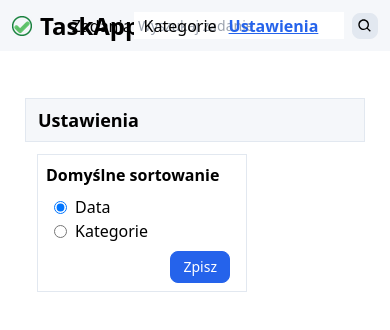
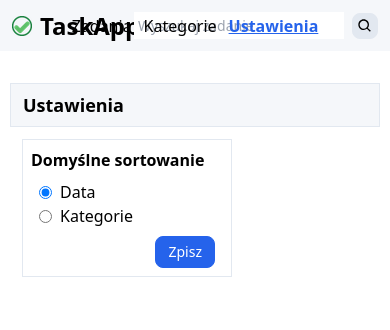
Before and after one commit to JakubM-I/todo-list-vite, a React (Vite) app: page /todo-list-vite/configuration in a window 390 px wide. Shown: the top 330 px of the page. Built offline with nearby package versions, Linux system fonts and the light colour scheme.

Commit message:
Mobile styling

```diff
--- a/src/common/Main/index.jsx
+++ b/src/common/Main/index.jsx
@@ -1,5 +1,5 @@
 const MainElement = ({children}) => (
-        <main className="p-[15px] h-full">
+        <main className="p-0 mobile-l:p-[15px] h-full">
             {children}
         </main>
     );
--- a/src/common/PopupModal/index.jsx
+++ b/src/common/PopupModal/index.jsx
@@ -10,7 +10,7 @@ const PopupModal = ({title, body}) => {
     }
 
     return (
-        <div className="absolute top-0 left-0 right-0 bottom-0 w-[100vw] h-[100vh] bg-transparentDarkBackground flex justify-center items-top"
+        <div className="absolute top-0 left-0 right-0 bottom-0 w-[100vw] h-[100vh] px-2 bg-transparentDarkBackground flex justify-center items-top"
         onClick={() => dispatch(closeModal())}>
              <div className="border border-solid border-borderGray bg-primaryLightColor p-3 mt-14 w-[min(450px,100%)] h-fit" onClick={handleContentCLick}>
                 <div className="flex items-center justify-end">
--- a/src/features/tasks/AddForm/index.jsx
+++ b/src/features/tasks/AddForm/index.jsx
@@ -66,7 +66,7 @@ const AddTaskForm = () => {
                     value={taskDesc}
                     onChange={({target}) => setTaskDesc(target.value)}
                 />
-                <div className="flex flex-nowrap gap-2 justify-start items-center">
+                <div className="flex flex-wrap mobile-l:flex-nowrap gap-2 justify-start items-center">
                     <select
                         className="block text-xs/[1] p-[5px] border border-solid border-borderGray rounded"
                         name="priority"
```
